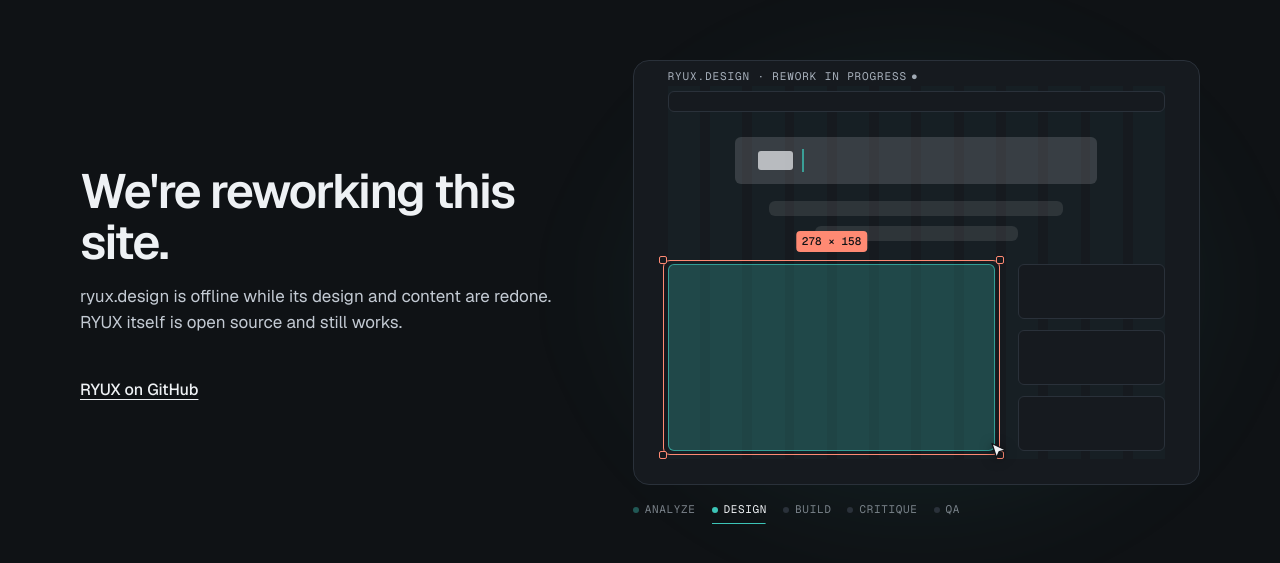
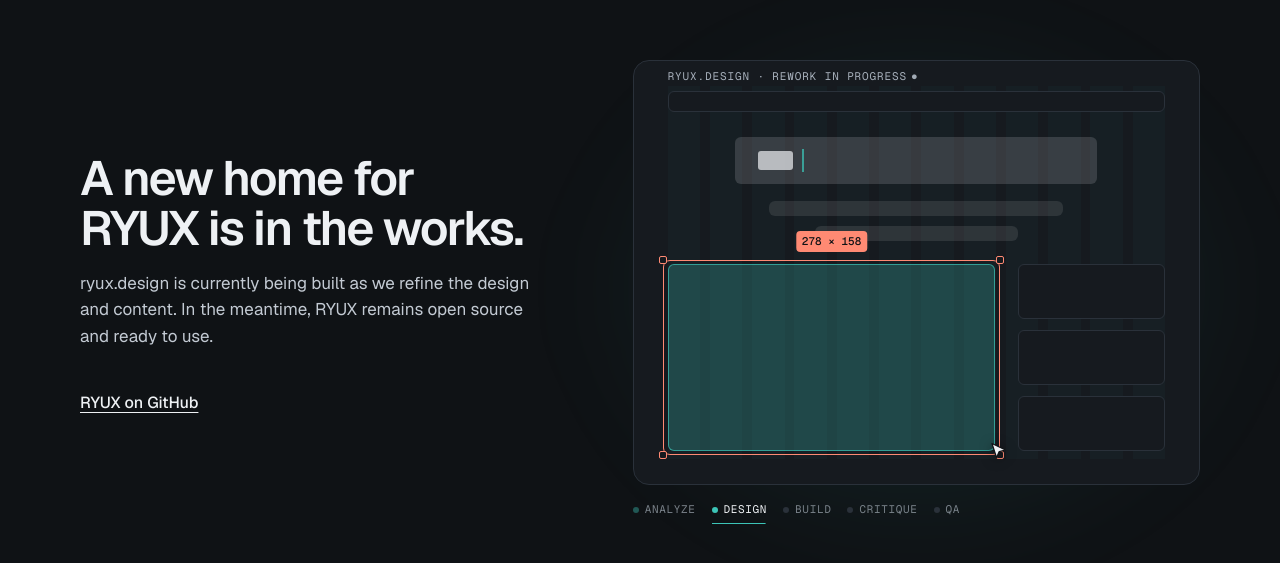
Before and after one commit to ryuxdsgn/design-intelligence, a Next.js app in the folder apps/web/: page /maintenance in a window 1280 px wide. Shown: the part 111-674 px from the top of the page. Built offline with nearby package versions, Linux system fonts and the light colour scheme.

Commit message:
web(maintenance): new copy, balanced heading and paragraph wrap
Co-Authored-By: Claude Opus 5.5 <noreply@anthropic.com>

```diff
--- a/apps/web/app/maintenance/page.tsx
+++ b/apps/web/app/maintenance/page.tsx
@@ -14,9 +14,9 @@ export default function Maintenance() {
     <main className={`${GUTTER} grid min-h-svh content-center items-center gap-12 overflow-x-clip py-16 lg:grid-cols-[minmax(0,5fr)_minmax(0,6fr)] lg:gap-20`}>
       <div className="flex flex-col gap-8">
         <div className="flex max-w-[560px] flex-col gap-4">
-          <h1 className="rise text-[min(40px,10vw)] leading-[1.05] sm:text-[48px]">We&apos;re reworking this site.</h1>
-          <p className="rise text-[17px] leading-[1.55] text-ink-2 [--d:120ms]">
-            ryux.design is offline while its design and content are redone. RYUX itself is open source and still works.
+          <h1 className="rise text-balance text-[min(40px,10vw)] leading-[1.05] sm:text-[48px]">A new home for RYUX is in the works.</h1>
+          <p className="rise text-pretty text-[17px] leading-[1.55] text-ink-2 [--d:120ms]">
+            ryux.design is currently being built as we refine the design and content. In the meantime, RYUX remains open source and ready to use.
           </p>
         </div>
         <a href={REPO} className="rise inline-flex min-h-11 items-center gap-2 self-start text-[16px] font-medium underline underline-offset-4 [--d:240ms]">
```
